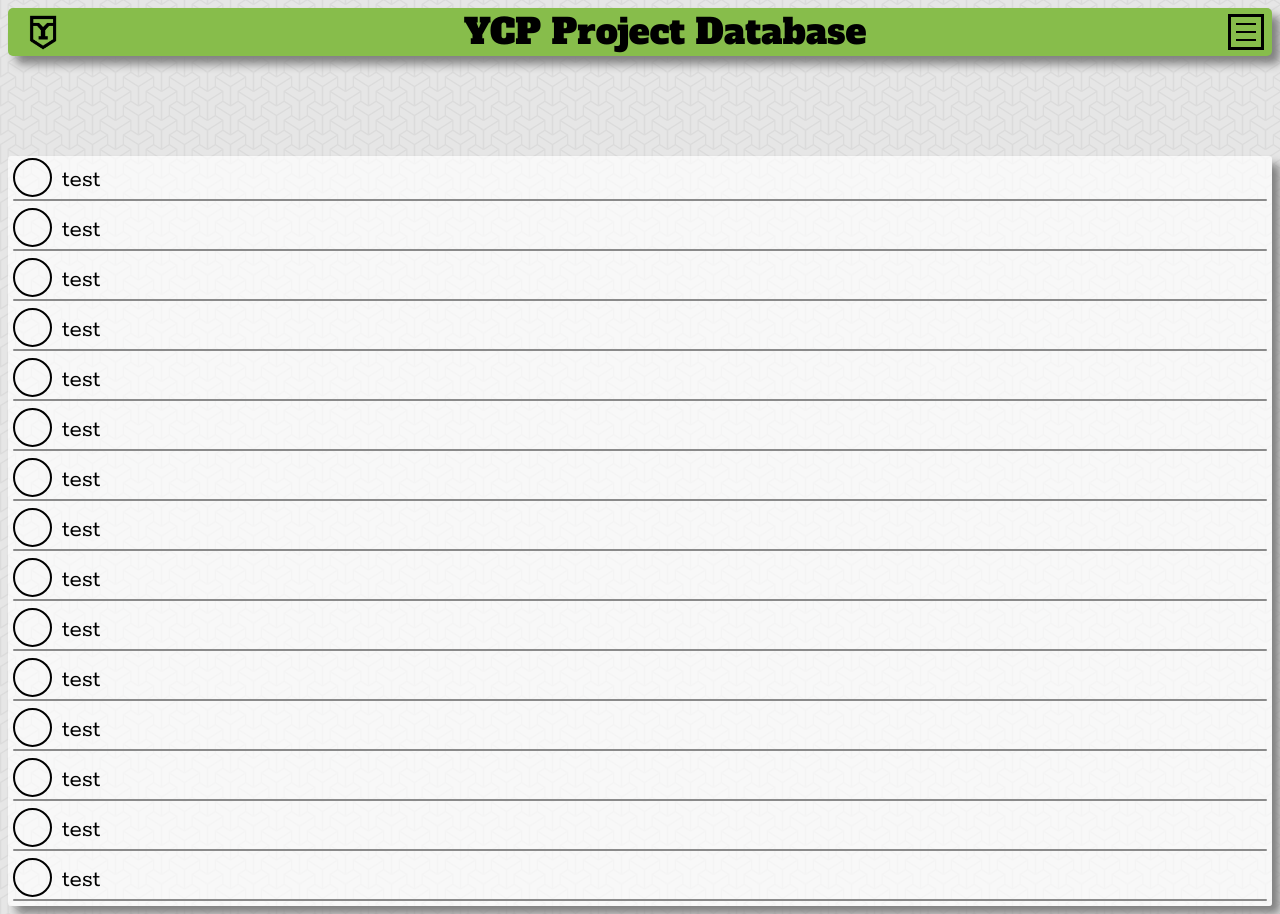
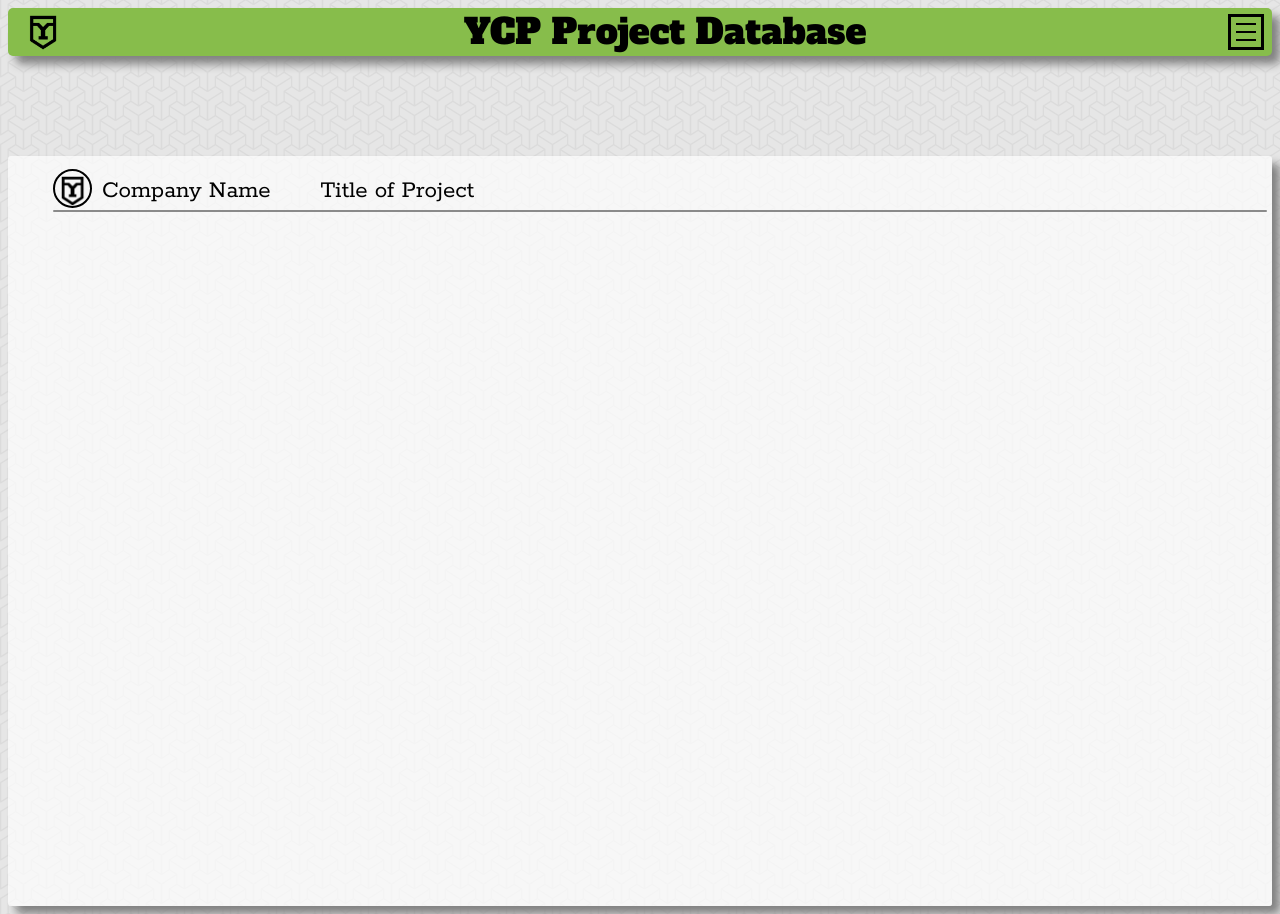
Before and after one commit to HomeschoolMafia/CS320_group_project, a Flask app: page / in a window 1280 px wide. Run offline with Flask 2, Linux system fonts and the light colour scheme.

Commit message:
Changing branch

```diff
--- a/src/ypd/static/TeamProjectStyleSheet.css
+++ b/src/ypd/static/TeamProjectStyleSheet.css
@@ -4,6 +4,10 @@ html {
 }
 body {
     background-image:  url("backgroung.png");
+}
+a {
+    color: black;
+    text-decoration: none;
 }
 
 .mainTitle {
@@ -42,6 +46,10 @@ body {
     padding-bottom: 5px;
 }
 
+.postTitle {
+    margin-left: 400px;
+}
+
 .postBar {
     border-bottom: 2px solid #8A8A8A;
     border-radius: 2px;
@@ -49,7 +57,7 @@ body {
     margin-right: 5px;
 }
 
-.dot {
+.logoIn {
     height: 35px;
     width: 35px;
     border: 2px solid black;
@@ -59,6 +67,11 @@ body {
     margin-right: 10px;
     margin-left: 5px;
     margin-top: -3px;
+}
+
+.logoInPad {
+    padding-left: 5px;
+    padding-top: 5px;
 }
 
 .menuTab {
@@ -74,7 +87,6 @@ body {
     margin-top: 6px;
 }
 
-/* The container <div> - needed to position the dropdown content */
 .dropDown {
     background-color: RGBA(0,0,0,0);
     float: right;
@@ -82,7 +94,6 @@ body {
     margin-right: 8px;
 }
 
-/* Dropdown Content (Hidden by Default) */
 .dropDown-Content {
     display: none;
     position: absolute;
@@ -95,7 +106,6 @@ body {
     font-size: 20px;
 }
 
-/* Links inside the dropdown */
 .dropDown-Content a {
     color: black;
     padding: 12px 16px;
@@ -103,12 +113,10 @@ body {
     display: block;
 }
 
-/* Change color of dropdown links on hover */
 .dropDown-Content a:hover {
     background-color: RGB(176, 230, 115);
 }
 
-/* Show the dropdown menu on hover */
 .dropDown:hover .dropDown-Content {
   display: block;
 }
--- a/src/ypd/templates/CS320-ProjectMainPage.html
+++ b/src/ypd/templates/CS320-ProjectMainPage.html
@@ -25,167 +25,28 @@
         </div>
 
         <div class="mainBody">
+            <ul id="catalog">
                 <div class="postBox">
-                <div class="dot"></div>
-                <div class="postText">
-                    test
-                </div>
+                    <div class="logoIn"><div class="logoInPad"><img src="../static/Logo.png" alt="Logo" width="25" height="30"></div></div>
+                        <a href="#"><div class="postText">
+                            Company Name &nbsp;&nbsp;&nbsp;&nbsp;&nbsp; Title of Project
+                        </div></a>
                     <div class="postBar"></div>
                 </div>
+            </ul>
+            <ul id="catalog">
+            {% for item in catalog %}
                 <div class="postBox">
-                <div class="dot"></div>
+                    <div class="logoIn"><div class="logoInPad"><img src="{{ item.logo }}" alt="Logo" width="25" height="30"></div></div>
+                        <a href="{{ item.link}}">
                             <div class="postText">
-                    test
+                                {{ item.name }} &nbsp;&nbsp;&nbsp;&nbsp;&nbsp; {{ item.title }}
                             </div>
+                        </a>
                     <div class="postBar"></div>
                 </div>
-            <div class="postBox">
-                <div class="dot"></div>
-                <div class="postText">
-                    test
-                </div>
-                <div class="postBar"></div>
-            </div>
-            <div class="postBox">
-                <div class="dot"></div>
-                <div class="postText">
-                     test
-                </div>
-                <div class="postBar"></div>
-            </div>
-            <div class="postBox">
-                <div class="dot"></div>
-                <div class="postText">
-                     test
-                </div>
-                <div class="postBar"></div>
-            </div>
-            <div class="postBox">
-                <div class="dot"></div>
-                <div class="postText">
-                     test
-                </div>
-                <div class="postBar"></div>
-            </div>
-            <div class="postBox">
-                <div class="dot"></div>
-                <div class="postText">
-                     test
-                </div>
-                <div class="postBar"></div>
-            </div>
-            <div class="postBox">
-                <div class="dot"></div>
-                <div class="postText">
-                     test
-                </div>
-                <div class="postBar"></div>
-            </div>
-            <div class="postBox">
-                <div class="dot"></div>
-                <div class="postText">
-                     test
-                </div>
-                <div class="postBar"></div>
-            </div>
-            <div class="postBox">
-                <div class="dot"></div>
-                <div class="postText">
-                     test
-                </div>
-                <div class="postBar"></div>
-            </div>
-            <div class="postBox">
-                <div class="dot"></div>
-                <div class="postText">
-                     test
-                </div>
-                <div class="postBar"></div>
-            </div>
-            <div class="postBox">
-                <div class="dot"></div>
-                <div class="postText">
-                     test
-                </div>
-                <div class="postBar"></div>
-            </div>
-            <div class="postBox">
-                <div class="dot"></div>
-                <div class="postText">
-                     test
-                </div>
-                <div class="postBar"></div>
-            </div>
-            <div class="postBox">
-                <div class="dot"></div>
-                <div class="postText">
-                     test
-                </div>
-                <div class="postBar"></div>
-            </div>
-            <div class="postBox">
-                <div class="dot"></div>
-                <div class="postText">
-                     test
-                </div>
-                <div class="postBar"></div>
-            </div>
-            <div class="postBox">
-                <div class="dot"></div>
-                <div class="postText">
-                     test
-                </div>
-                <div class="postBar"></div>
-            </div>
-            <div class="postBox">
-                <div class="dot"></div>
-                <div class="postText">
-                     test
-                </div>
-                <div class="postBar"></div>
-            </div>
-            <div class="postBox">
-                <div class="dot"></div>
-                <div class="postText">
-                     test
-                </div>
-                <div class="postBar"></div>
-            </div>
-            <div class="postBox">
-                <div class="dot"></div>
-                <div class="postText">
-                     test
-                </div>
-                <div class="postBar"></div>
-            </div>
-            <div class="postBox">
-                <div class="dot"></div>
-                <div class="postText">
-                     test
-                </div>
-                <div class="postBar"></div>
-            </div>
-            <div class="postBox">
-                <div class="dot"></div>
-                <div class="postText">
-                     test
-                </div>
-                <div class="postBar"></div>
-            </div>
-            <div class="postBox">
-                <div class="dot"></div>
-                <div class="postText">
-                     test
-                </div>
-                <div class="postBar"></div>
-            </div>
-            <div class="postBox">
-                <div class="dot"></div>
-                <div class="postText">
-                     test
-                </div>
-                <div class="postBar"></div>
-            </div>
+            {% endfor %}
+            </ul>
         </div>
     </body>
 </html>
```
Also changed, not shown: 6 other files. Lines whose indentation alone changed are shown as unchanged.
